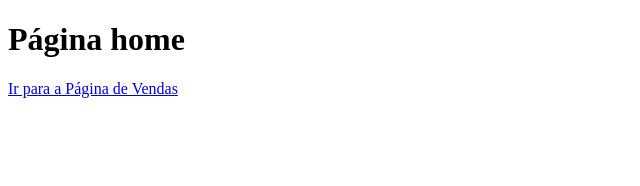
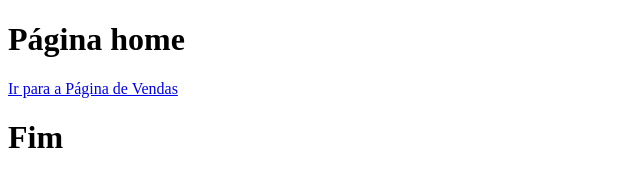
Before and after one commit to fmaraschin/aulagithub, a plain HTML site: page index.html in a window 1280 px wide. Shown: the whole page, without its empty margins (0-640 px from the left). Drawn offline with Linux system fonts and the light colour scheme.

Commit message:
Acrescento o FIM na home

```diff
--- a/index.html
+++ b/index.html
@@ -8,5 +8,6 @@
 <body>
     <h1>Página home</h1>
     <a href="vendas.html">Ir para a Página de Vendas</a>
+    <h1>Fim</h1>
 </body>
 </html>
```
